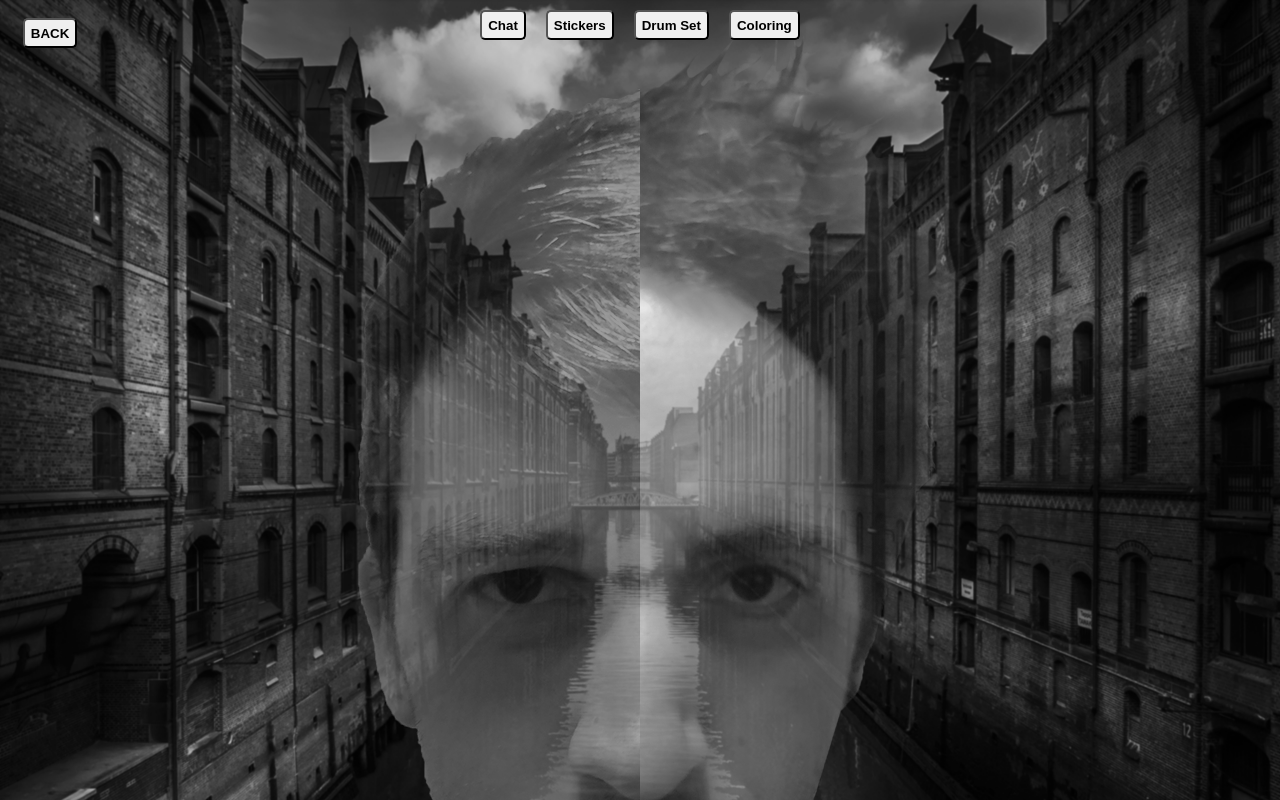
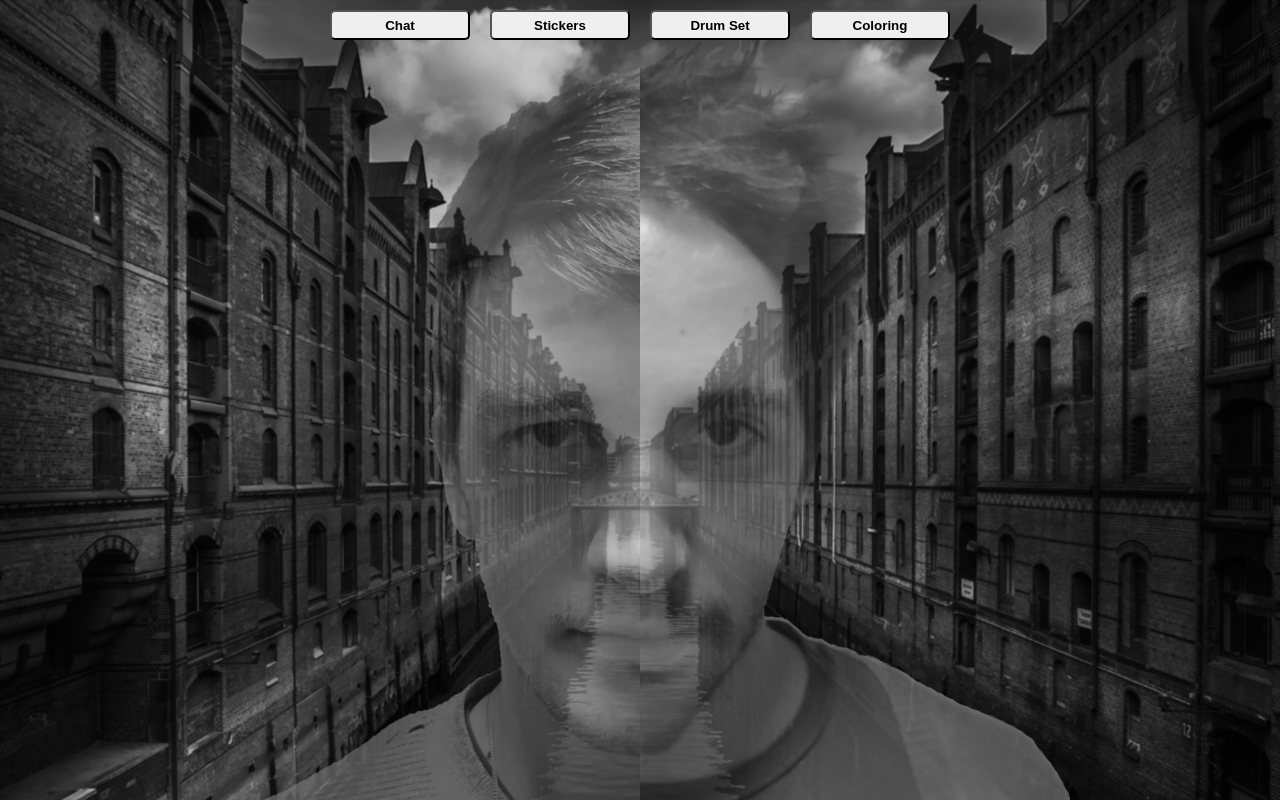
Before and after one commit to SandroBCIT/sandrov, a React (Create React App) app: page / in a window 1280 px wide. Built offline with nearby package versions, Linux system fonts and the light colour scheme.

Commit message:
small UI changes

```diff
--- a/src/App.css
+++ b/src/App.css
@@ -51,13 +51,13 @@
 }
 
 #img1{
-    height: 100%;
+    height: 100vh;
     position: relative;
     float: right;
 }
 
 #img2{
-    height: 100%;
+    height: 100vh;
     position: relative;
     float: left;
 }
@@ -215,3 +215,7 @@ img{
 input{
     font-size: 1.2em;
 }
+
+.homeBtn{
+    width: 140px;
+}
--- a/src/App.js
+++ b/src/App.js
@@ -42,7 +42,8 @@ class App extends Component {
             opacity2: 0,
             translate: '-200%',
             scale: 5,
-            infoDisplay: 'block'
+            infoDisplay: 'block',
+            showHomeBackBtn: true
         });
         setTimeout(()=>{
             this.setState({
@@ -66,7 +67,8 @@ class App extends Component {
             opacity2: 0,
             translate2: '200%',
             scale2: 5,
-            infoDisplay2: 'block'
+            infoDisplay2: 'block',
+            showHomeBackBtn: true
         });
         setTimeout(()=>{
             this.setState({
@@ -97,12 +99,19 @@ class App extends Component {
     }
 
     render() {
+        var homeBackBtn = null;
+        if(this.state.showHomeBackBtn === true){
+            homeBackBtn = (
+                <button className="btn backBtn" onClick={this.reloadPage}>BACK</button>
+            )
+        }
+
         var comp = null;
 
         if(this.state.tab === 1){
             comp = (
                 <div className="App">
-                    <button className="btn backBtn" onClick={this.reloadPage}>BACK</button>
+                    {homeBackBtn}
                     <div id="btnContainer">
                         <button className="btn homeBtn" onClick={this.openTab.bind(this, 2)} >Chat</button>
                         <button className="btn homeBtn" onClick={this.openTab.bind(this, 3)} >Stickers</button>
```
